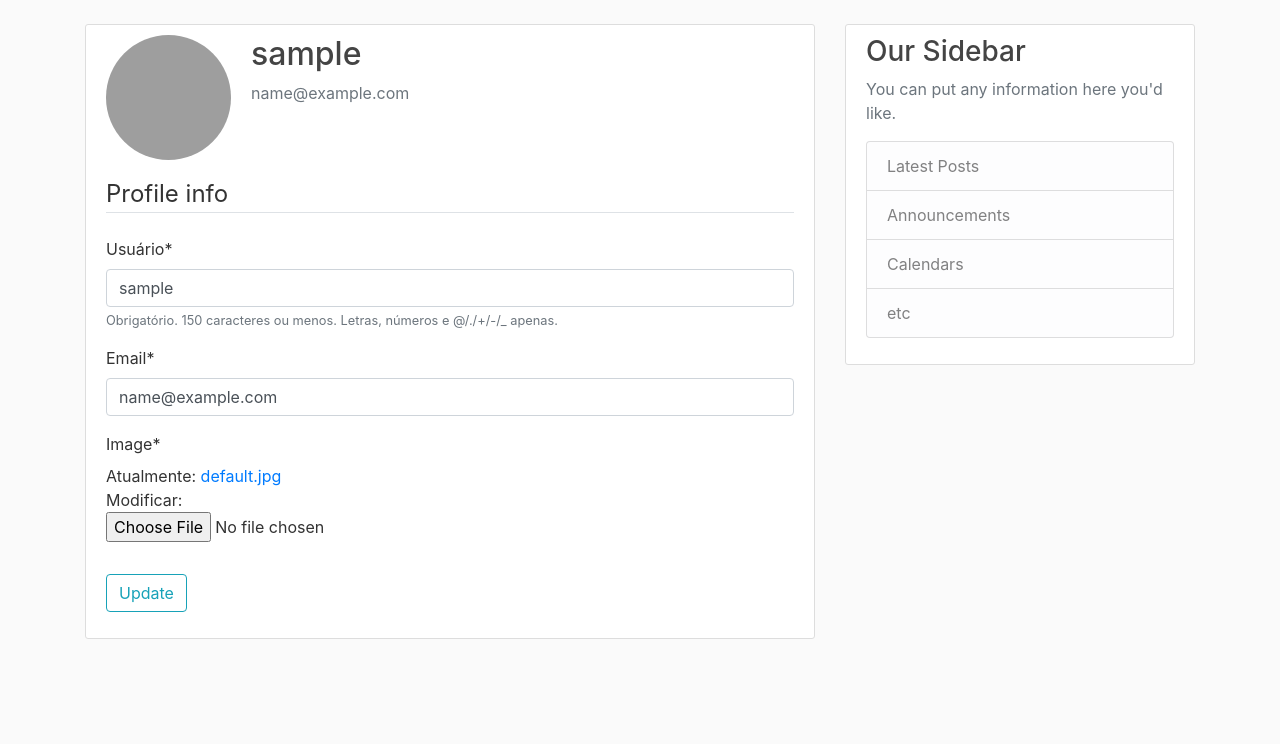
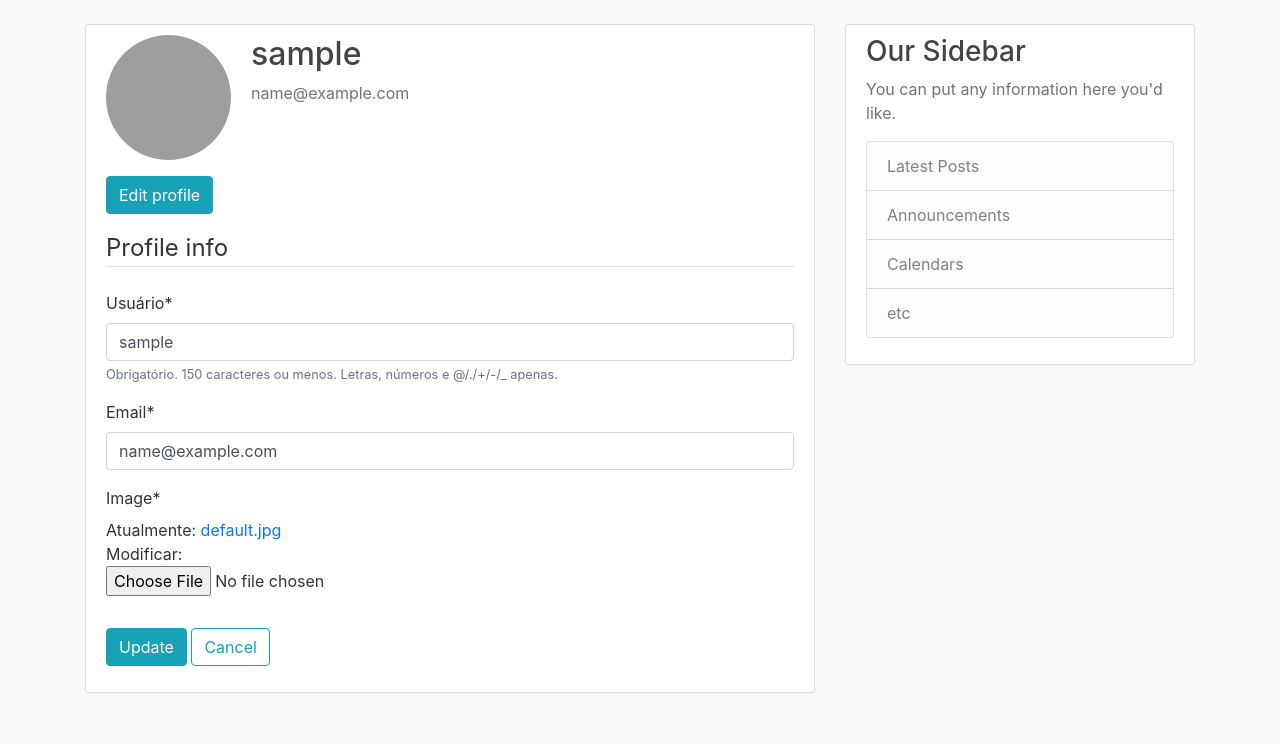
Before and after one commit to rjLelis/blog_django, a Django app: page /user/profile in a window 1280 px wide. Shown: the part 56-800 px from the top of the page. Run offline with Django 3.2, Linux system fonts and the light colour scheme; the visitor is signed in with stand-in values (Sample User, id 1); some libraries are stand-ins or nearby versions; grey boxes are pictures that could not be loaded.

Commit message:
Add show/hidde feature in profile updade [WIP]

```diff
--- a/blog/templates/blog/about.html
+++ b/blog/templates/blog/about.html
@@ -1,7 +1,7 @@
 {% extends 'blog/base.html' %}
 {% block content %}
-    <h1>About page</h1>
     <div class='content-section'>
+        <h1 class='article-title'>About page</h1>
         <p>This is a about page</p>
     </div>
 {% endblock %}
--- a/blog/templates/blog/base.html
+++ b/blog/templates/blog/base.html
@@ -11,7 +11,9 @@
 
     <link rel="stylesheet" href="{% static 'blog/css/main.css'%}">
 
-    <title>{% block title%}{% endblock %}</title>
+    {% block script %} {% endblock script %}
+
+    <title>{% block title%}{% endblock title %}</title>
 
     </head>
     <body>
@@ -47,13 +49,13 @@
             <div class="row">
                 <div class="col-md-8">
                     {% if messages %}
-                        {% for message in messages%}
+                        {% for message in messages %}
                             <div class="alert alert-{{ message.tags }}">
                                 {{ message }}
                             </div>
                         {% endfor %}
-                    {% endif%}
-                    {% block content %}{% endblock %}
+                    {% endif %}
+                    {% block content %}{% endblock content %}
                 </div>
                 <div class="col-md-4">
                     <div class="content-section">
--- a/users/templates/users/profile.html
+++ b/users/templates/users/profile.html
@@ -1,5 +1,7 @@
 {% extends 'blog/base.html' %}
+{% load static%}
 {% load crispy_forms_tags %}
+{% block script %} <script src="{% static 'users/js/script.js' %}"></script> {% endblock script %}
 {% block title %} {{ user.username }}'s profile {% endblock title %}
 {% block content %}
     <div class='content-section'>
@@ -10,7 +12,10 @@
                 <p class="text-secondary">{{ user.email }}</p>
             </div>
         </div>
-        <form method="POST" enctype="multipart/form-data">
+        <div class="form-group">
+            <button id="updateButton" class="btn btn-info" onclick="updateProfile(true)">Edit profile</button>
+        </div>
+        <form method="POST" enctype="multipart/form-data" id="form">
             {% csrf_token %}
             <fieldset class="form-group">
                 <legend class="border-bottom mb-4">Profile info</legend>
@@ -18,8 +23,9 @@
                 {{ profile_update_form | crispy }}
             </fieldset>
             <div class="form-group">
-                <button class="btn btn-outline-info" type="submit">Update</button>
+                <button class="btn btn-info" type="submit">Update</button>
+                <button class="btn btn-outline-info" type="button" onclick="updateProfile(false)">Cancel</button>
             </div>
         </form>
     </div>
-{% endblock content%}
+{% endblock content %}
```
